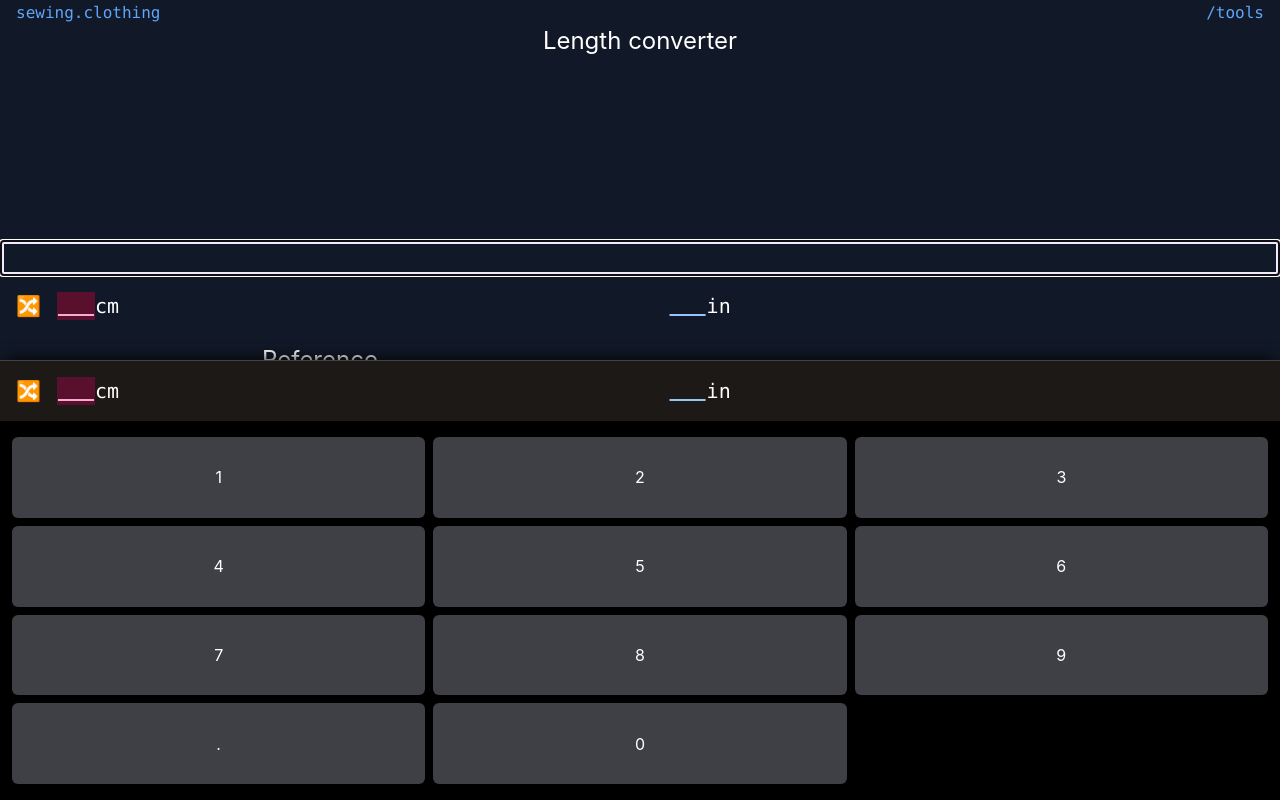
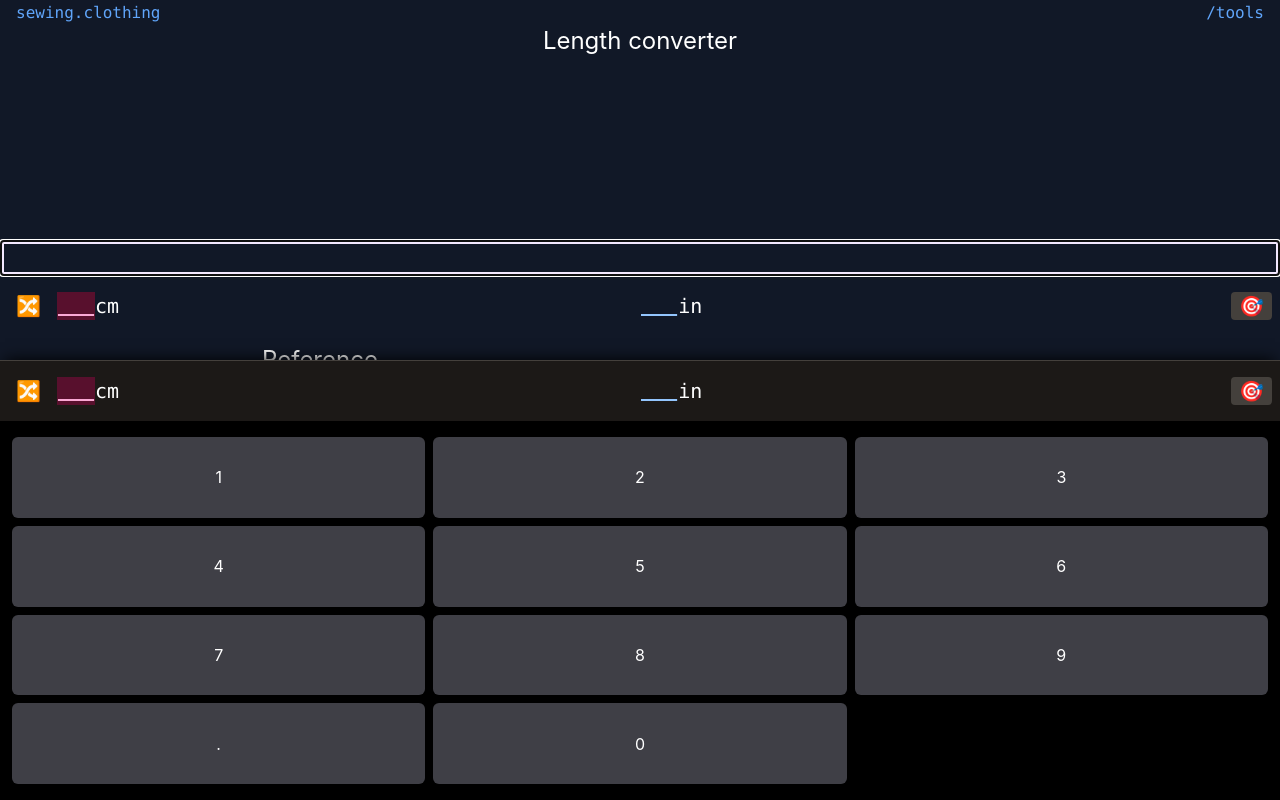
Before and after one commit to ZachGawlik/sewing-clothing, a Next.js app: page /tools/length in a window 1280 px wide. Built offline with nearby package versions, Linux system fonts and the light colour scheme.

Commit message:
feat(length): add precision toggle

```diff
--- a/pages/tools/length/MetricApp.tsx
+++ b/pages/tools/length/MetricApp.tsx
@@ -165,6 +165,63 @@ const inputHistoryReducer = (
   }
 };
 
+type ConversionTypeState = {
+  conversionUnits: ConversionType;
+  conversionOptions: {
+    [ConversionType.fromCm]: {
+      precision: INCH_RESULT_FORMATS;
+    };
+  };
+};
+const initialConversionTypeState = {
+  conversionUnits: ConversionType.fromCm,
+  conversionOptions: {
+    [ConversionType.fromCm]: {
+      precision: INCH_RESULT_FORMATS.SIXTEENTHS,
+    },
+  },
+};
+type ConversionTypeActionType =
+  | { type: 'toggleUnits' }
+  | { type: 'toggleInchPrecision' };
+
+const conversionTypeReducer = (
+  state: ConversionTypeState,
+  action: ConversionTypeActionType
+) => {
+  switch (action.type) {
+    case 'toggleUnits':
+      return {
+        ...state,
+        conversionUnits:
+          state.conversionUnits === ConversionType.fromCm
+            ? ConversionType.fromInch
+            : ConversionType.fromCm,
+      };
+    case 'toggleInchPrecision':
+      if (state.conversionUnits !== ConversionType.fromCm) {
+        throw new Error(
+          'Cannot change inch output precision when not converting from cm'
+        );
+      }
+      return {
+        ...state,
+        conversionOptions: {
+          ...state.conversionOptions,
+          [ConversionType.fromCm]: {
+            precision:
+              state.conversionOptions[state.conversionUnits].precision ===
+              INCH_RESULT_FORMATS.EIGHTHS
+                ? INCH_RESULT_FORMATS.SIXTEENTHS
+                : INCH_RESULT_FORMATS.EIGHTHS,
+          },
+        },
+      };
+    default:
+      throw new Error();
+  }
+};
+
 const tableCell = css`
   width: 11ch;
   padding: 0.5ch;
@@ -211,9 +268,8 @@ const MetricApp = () => {
     textInput.current?.focus();
   }, []);
 
-  const [conversionType, setConversionType] = React.useState(
-    ConversionType.fromCm
-  );
+  const [{ conversionUnits, conversionOptions }, dispatchConversionType] =
+    React.useReducer(conversionTypeReducer, initialConversionTypeState);
 
   React.useEffect(() => {
     const onKeyDown = (e: KeyboardEvent) => {
@@ -231,9 +287,6 @@ const MetricApp = () => {
   }, []);
 
   const [cmInput, setCmInput] = React.useState<string>('');
-  // eslint-disable-next-line @typescript-eslint/no-unused-vars
-  const [inchResultFormat, setInchResultFormat] =
-    React.useState<INCH_RESULT_FORMATS>(INCH_RESULT_FORMATS.SIXTEENTHS);
 
   const [{ cmInputHistory, hasTypedThisSession }, dispatchCmInputHistory] =
     React.useReducer(inputHistoryReducer, initialInputHistoryState);
@@ -311,11 +364,28 @@ const MetricApp = () => {
             ? firstLoadBlankDisplay
             : decimalToFractionStr(
                 cmToInchDecimal(parseToCm(latestInput)),
-                inchResultFormat
+                conversionOptions[ConversionType.fromCm].precision
               )}
         </span>
         in
       </p>
+      {conversionUnits === ConversionType.fromCm && (
+        <p
+          className={cx(
+            {
+              'bg-stone-700':
+                conversionOptions[ConversionType.fromCm].precision ===
+                INCH_RESULT_FORMATS.SIXTEENTHS,
+            },
+            'px-2 mx-2 rounded'
+          )}
+          onClick={() =>
+            dispatchConversionType({ type: 'toggleInchPrecision' })
+          }
+        >
+          🎯
+        </p>
+      )}
     </div>
   );
 
@@ -401,7 +471,9 @@ const MetricApp = () => {
                 </h3>
                 <InputTable
                   cmValues={cmInputHistory}
-                  inchResultFormat={inchResultFormat}
+                  inchResultFormat={
+                    conversionOptions[ConversionType.fromCm].precision
+                  }
                 />
               </div>
             )}
@@ -409,7 +481,9 @@ const MetricApp = () => {
               <h3 className="text-2xl sm:text-center">Reference</h3>
               <InputTable
                 cmValues={CM_TABLE}
-                inchResultFormat={inchResultFormat}
+                inchResultFormat={
+                  conversionOptions[ConversionType.fromCm].precision
+                }
               />
             </div>
           </div>
@@ -433,7 +507,7 @@ const MetricApp = () => {
           </div>
           <div className="h-full select-none py-4 px-3">
             <div className="grid grid-cols-3 grid-rows-4 h-full gap-2">
-              {MOBILE_KEYS[conversionType].map((key: string) => (
+              {MOBILE_KEYS[conversionUnits].map((key: string) => (
                 <MobileKey
                   key={key}
                   value={key}
```
